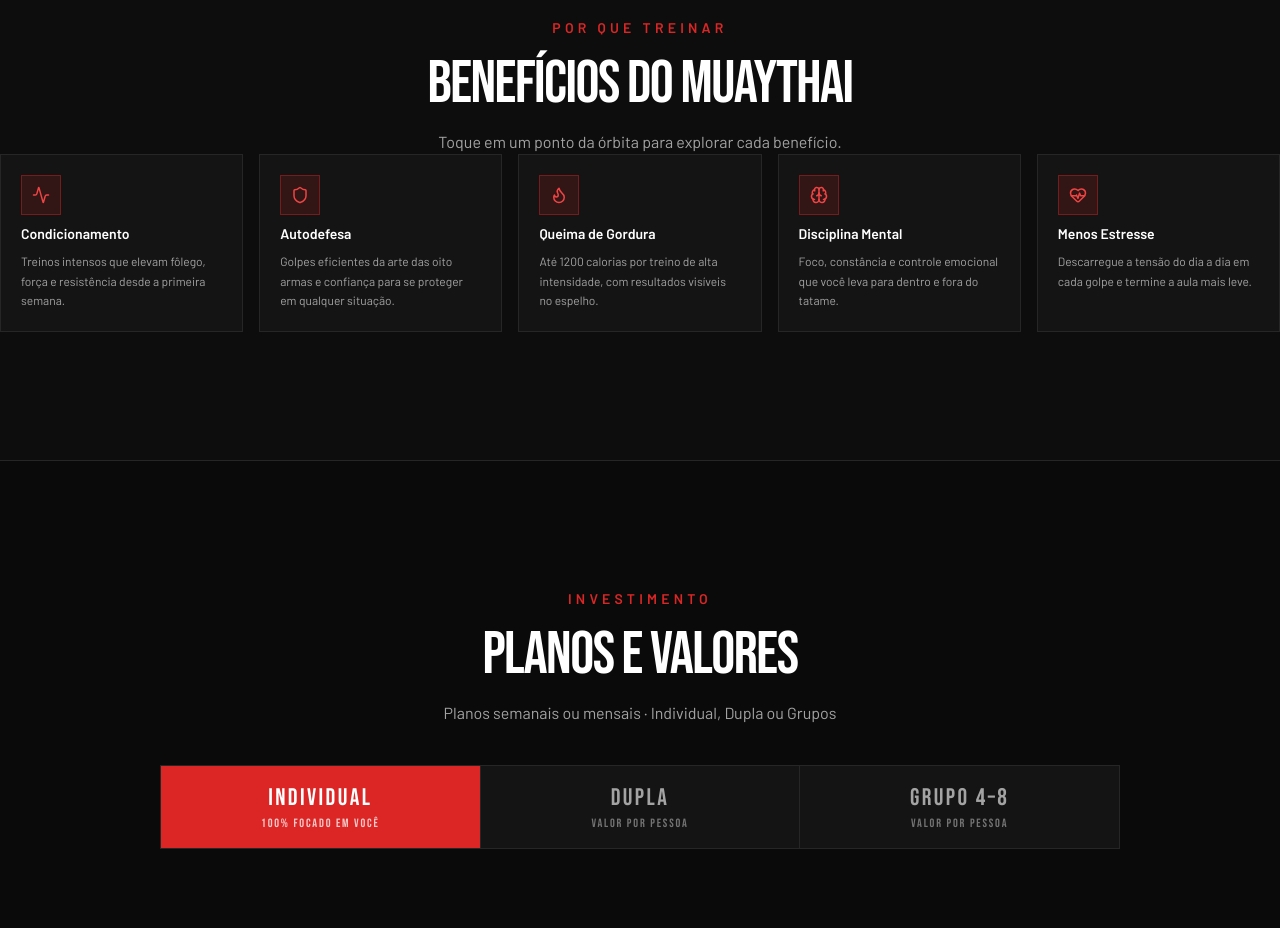
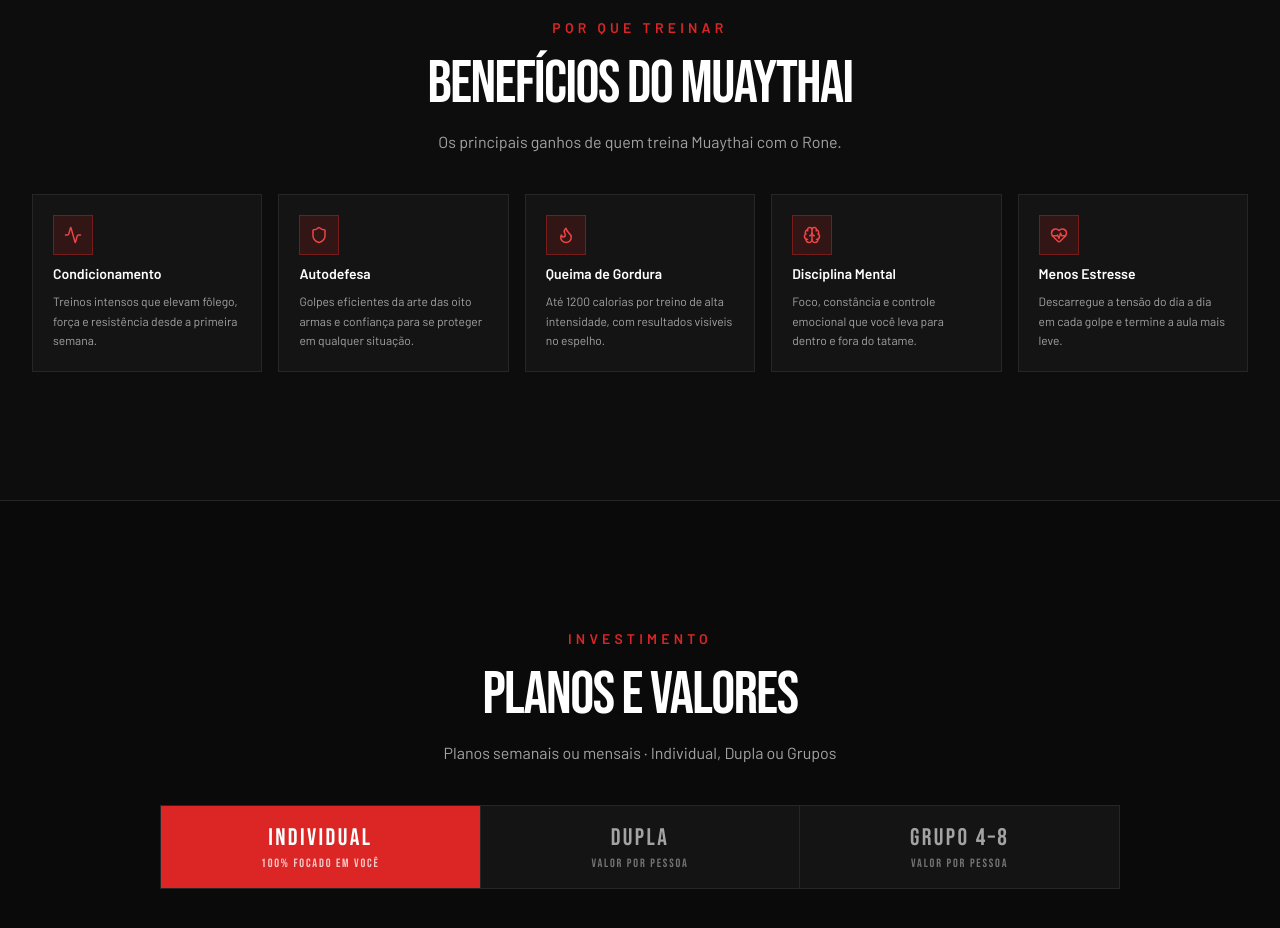
Before and after one commit to RoneAlexandre/personal, a React (Create React App) app in the folder frontend/: page / in a window 1280 px wide. Shown: the part 3960-4888 px from the top of the page. Built offline with nearby package versions, Linux system fonts and the light colour scheme.

Commit message:
Revise benefits text and optimize reveal component
Updated the text to highlight the main benefits of Muaythai training and removed redundant reveal component.

```diff
--- a/frontend/src/components/Benefits.jsx
+++ b/frontend/src/components/Benefits.jsx
@@ -8,12 +8,14 @@ export const Benefits = () => (
             <SectionHeader kicker="Por que treinar" title="Benefícios do Muaythai" align="center" />
             <Reveal delay={0.1}>
                 <p className="text-center text-neutral-400 text-sm sm:text-base mt-4">
-                    Toque em um ponto da órbita para explorar cada benefício.
+                    Os principais ganhos de quem treina Muaythai com o Rone.
                 </p>
             </Reveal>
+            <Reveal delay={0.15}>
+                <div className="mt-10">
+                    <OrbitalBenefits timelineData={ORBITAL_BENEFITS} />
+                </div>
+            </Reveal>
         </div>
-        <Reveal delay={0.15}>
-            <OrbitalBenefits timelineData={ORBITAL_BENEFITS} />
-        </Reveal>
     </section>
 );
```
